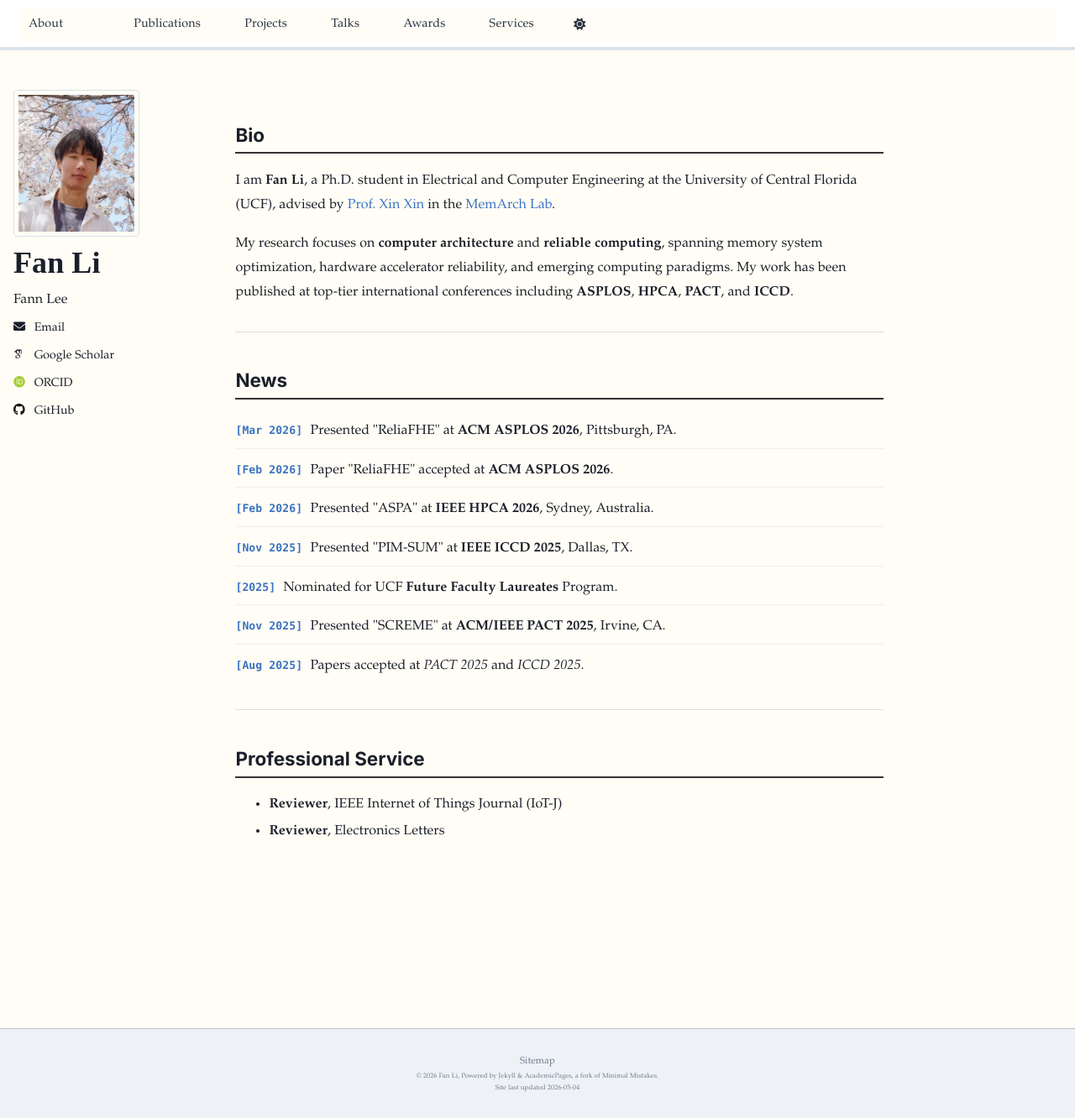
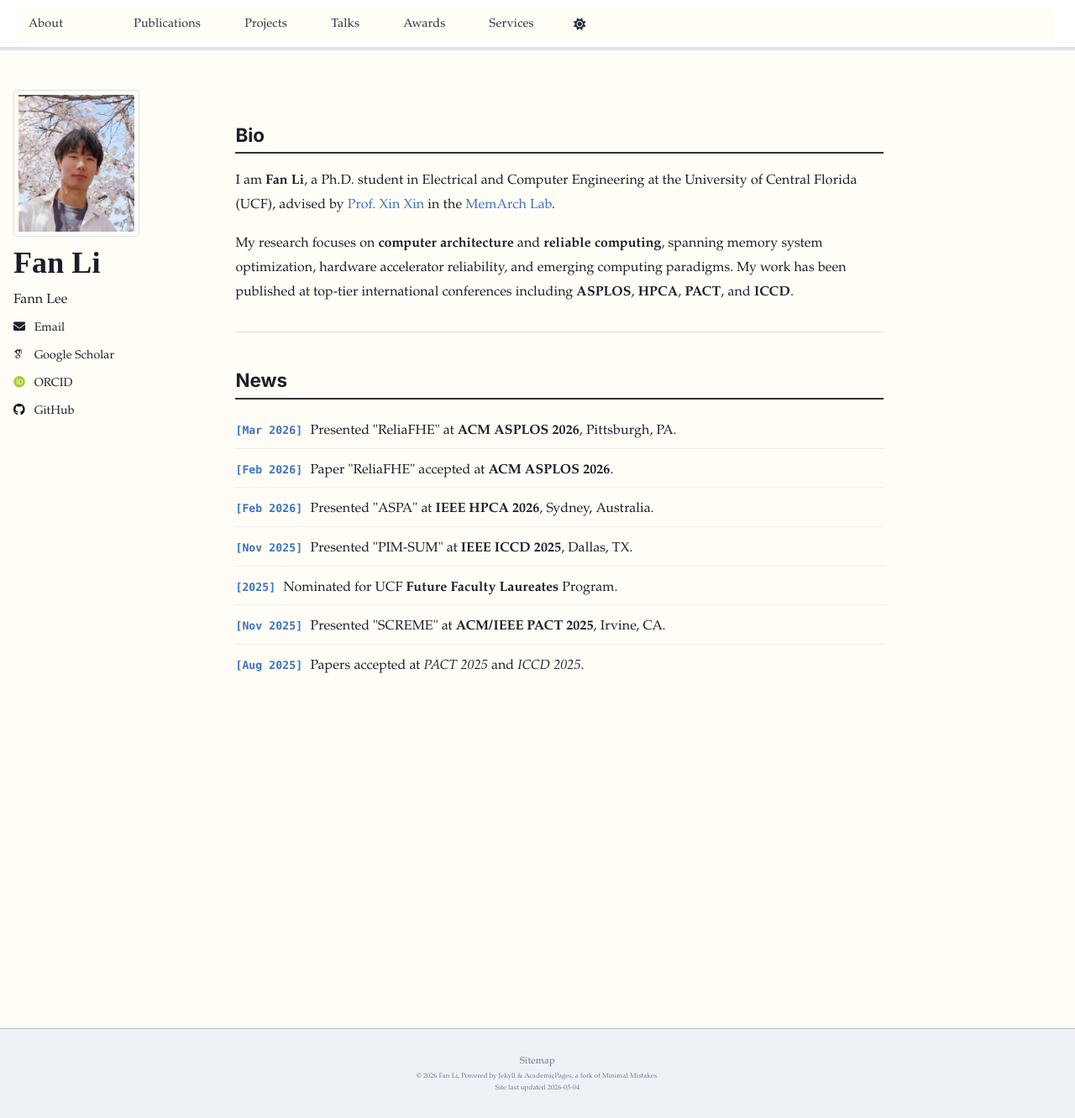
Before and after one commit to Stardust-lf/Stardust-lf.github.io, a Jekyll site: the page built from _pages/about.md, in a window 1280 px wide and 1332 px high. Shown: the whole window at 84% size. Built offline with Jekyll 4.4.1, drawn with Linux system fonts in a browser that asks for light colours; some web fonts are replaced; a script that is not in the unit is left out.

Commit message:
Remove Professional Service from homepage, fix advisor link
- Move service info to dedicated /services/ page only
- Fix Prof. Xin Xin link to advisor.html

Co-Authored-By: Claude Opus 4.6 <noreply@anthropic.com>

```diff
--- a/_pages/about.md
+++ b/_pages/about.md
@@ -9,7 +9,7 @@ redirect_from:
 Bio
 ======
 
-I am **Fan Li**, a Ph.D. student in Electrical and Computer Engineering at the University of Central Florida (UCF), advised by [Prof. Xin Xin](https://xinx2013.github.io/) in the [MemArch Lab](https://xinx2013.github.io/).
+I am **Fan Li**, a Ph.D. student in Electrical and Computer Engineering at the University of Central Florida (UCF), advised by [Prof. Xin Xin](https://xinx2013.github.io/advisor.html) in the [MemArch Lab](https://xinx2013.github.io/).
 
 My research focuses on **computer architecture** and **reliable computing**, spanning memory system optimization, hardware accelerator reliability, and emerging computing paradigms. My work has been published at top-tier international conferences including **ASPLOS**, **HPCA**, **PACT**, and **ICCD**.
 
@@ -27,11 +27,3 @@ News
   <li><span class="news-date">[Nov 2025]</span> Presented "SCREME" at <strong>ACM/IEEE PACT 2025</strong>, Irvine, CA.</li>
   <li><span class="news-date">[Aug 2025]</span> Papers accepted at <em>PACT 2025</em> and <em>ICCD 2025</em>.</li>
 </ul>
-
----
-
-Professional Service
-======
-
-- **Reviewer**, IEEE Internet of Things Journal (IoT-J)
-- **Reviewer**, Electronics Letters
```
